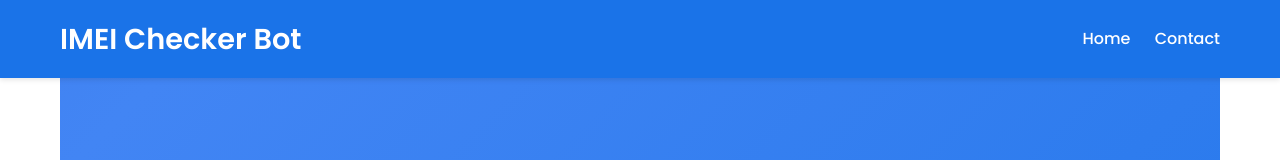
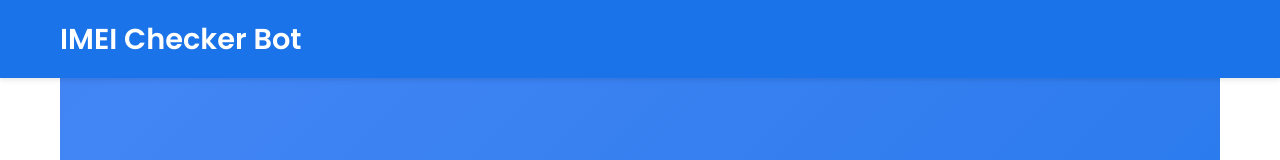
Before and after one commit to ahmedzadeh/imei-checker-site, a plain HTML site: page index.html in a window 1280 px wide. Shown: the top 160 px of the page. Drawn offline with Linux system fonts and the light colour scheme.

Commit message:
Update index.html

```diff
--- a/index.html
+++ b/index.html
@@ -11,10 +11,6 @@
   <header>
     <div class="header-container container">
       <h1>IMEI Checker Bot</h1>
-      <nav>
-        <a href="#home">Home</a>
-        <a href="#contact">Contact</a>
-      </nav>
     </div>
   </header>
 
```
